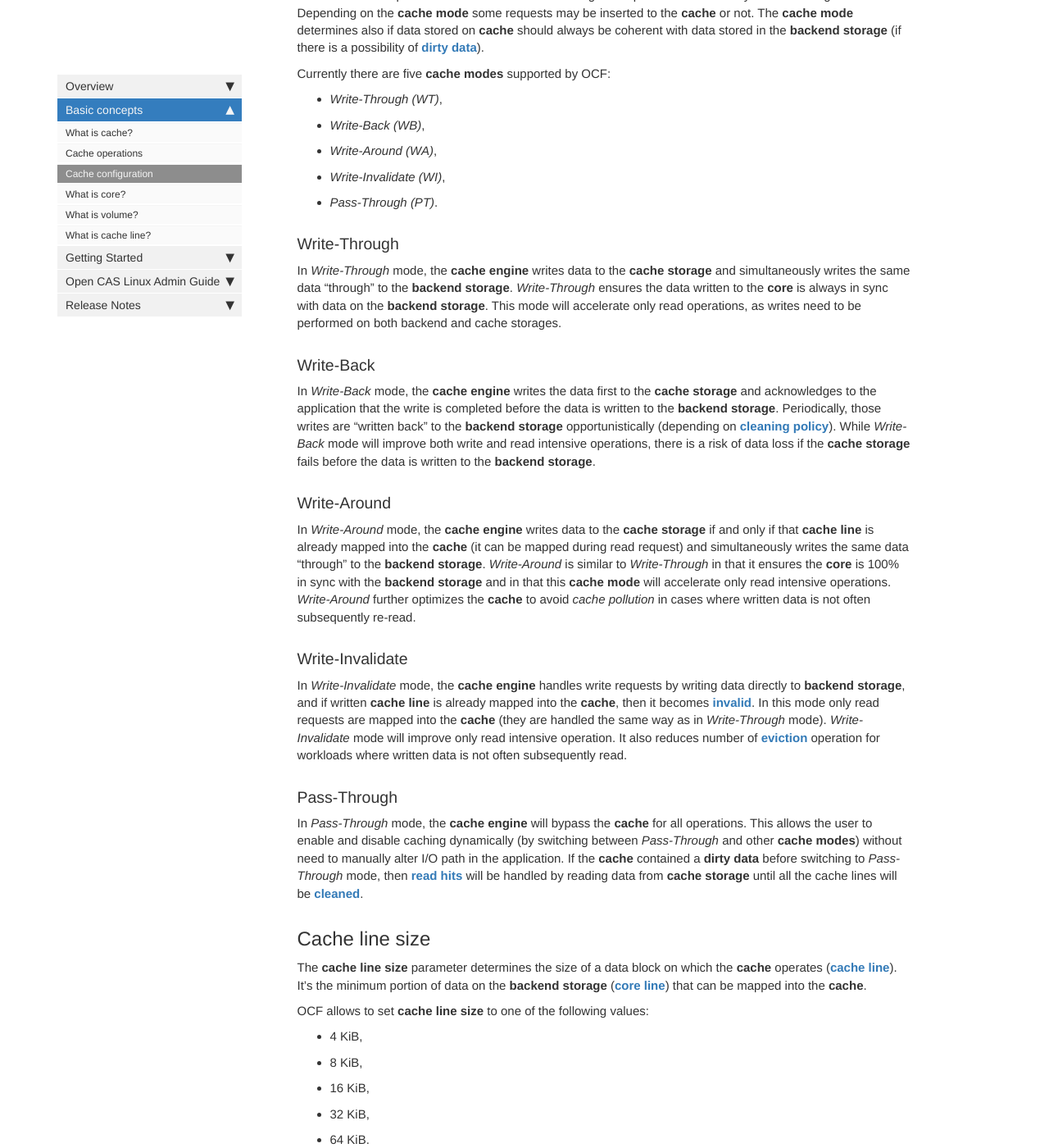
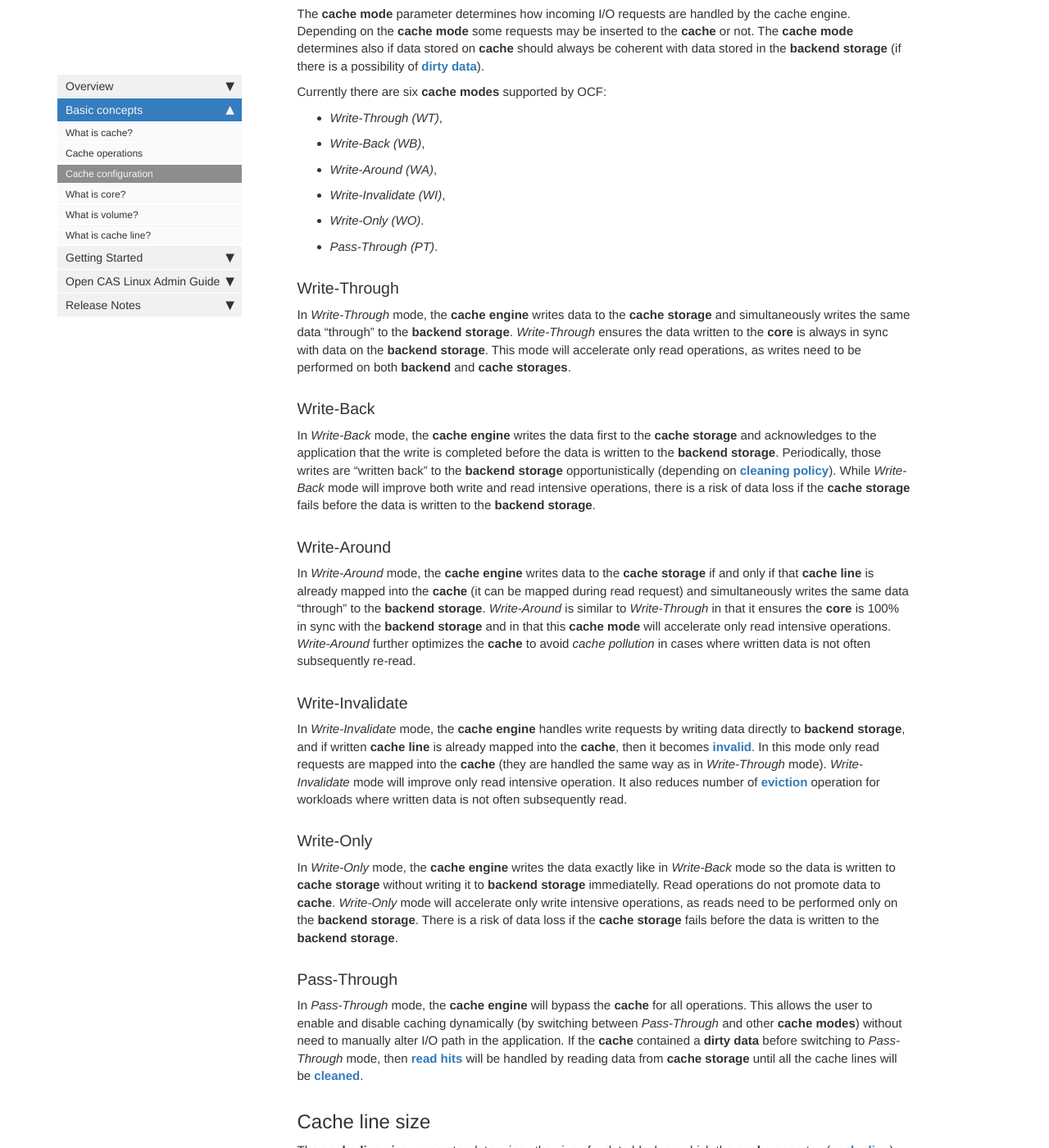
Before and after one commit to Open-CAS/open-cas.github.io, a Jekyll site: the page built from pages/basic_concepts/cache_configuration.md, in a window 1280 px wide and 1400 px high, scrolled down 495 px. Shown: the whole window at 82% size. Built offline with Jekyll 4.4.1, drawn with Linux system fonts in a browser that asks for light colours; nearby versions of some CDN libraries; comment, search, counter and statistics services are not loaded.

Commit message:
**cache_configuration**: added description of Write-Only mode. fixes #22
Signed-off-by: Slawomir_Jankowski <slawomir.jankowski@intel.com>

```diff
--- a/pages/basic_concepts/cache_configuration.md
+++ b/pages/basic_concepts/cache_configuration.md
@@ -17,11 +17,12 @@
 stored in the **backend storage** (if there is a possibility of
 [**dirty data**](/cache_operations.html)).
 
-Currently there are five **cache modes** supported by OCF:
+Currently there are six **cache modes** supported by OCF:
 - *Write-Through (WT)*,
 - *Write-Back (WB)*,
 - *Write-Around (WA)*,
 - *Write-Invalidate (WI)*,
+- *Write-Only (WO)*.
 - *Pass-Through (PT)*.
 
 ### Write-Through
@@ -30,7 +31,7 @@
 storage**. *Write-Through* ensures the data written to the **core** is
 always in sync with data on the **backend storage**. This mode will
 accelerate only read operations, as writes need to be performed on both
-backend and cache storages.
+**backend** and **cache storages**.
 
 ### Write-Back
 In *Write-Back* mode, the **cache engine** writes the data first to the
@@ -64,6 +65,14 @@
 [**eviction**](/cache_opeartions.html) operation for workloads where
 written data is not often subsequently read.
 
+### Write-Only
+In *Write-Only* mode, the **cache engine** writes the data exactly like
+in *Write-Back* mode so the data is written to **cache storage** without
+writing it to **backend storage** immediatelly. Read operations do not promote
+data to **cache**. *Write-Only* mode will accelerate only write intensive
+operations, as reads need to be performed only on the **backend storage**.
+There is a risk of data loss if the **cache storage** fails before the data
+is written to the **backend storage**.
 
 ### Pass-Through
 In *Pass-Through* mode, the **cache engine** will bypass the **cache**
```
